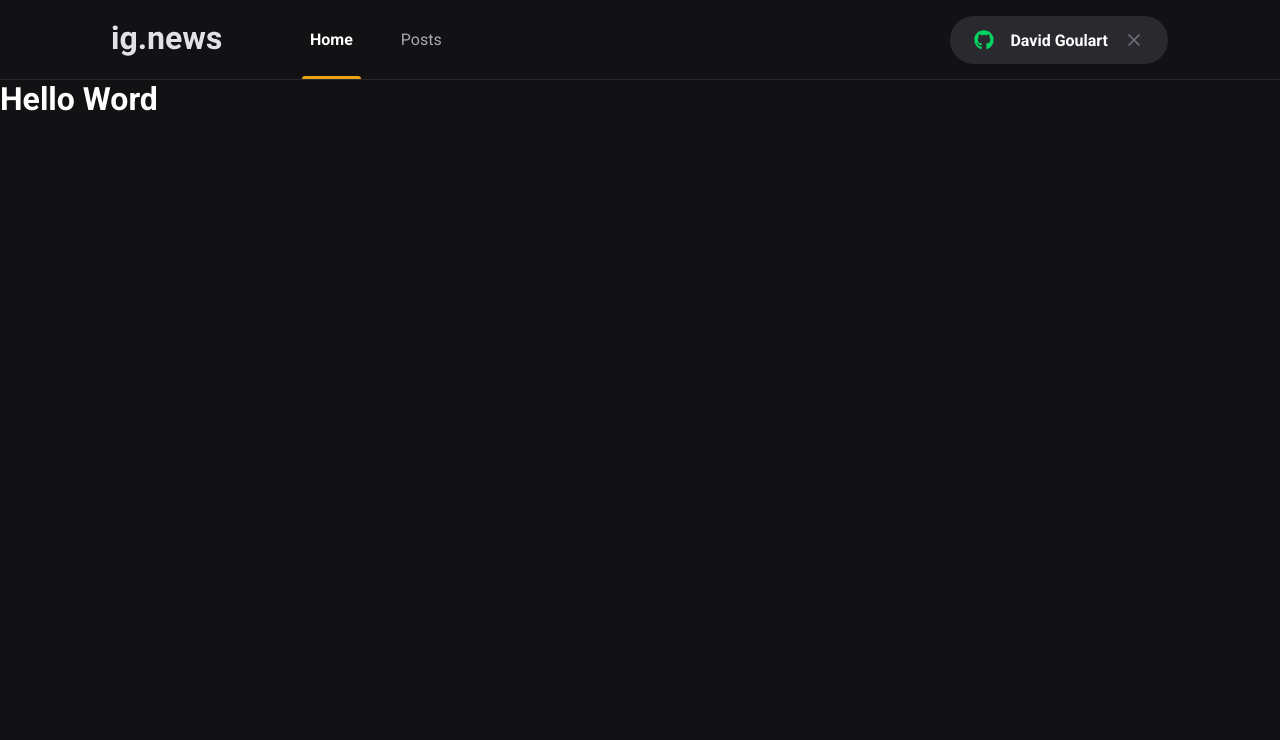
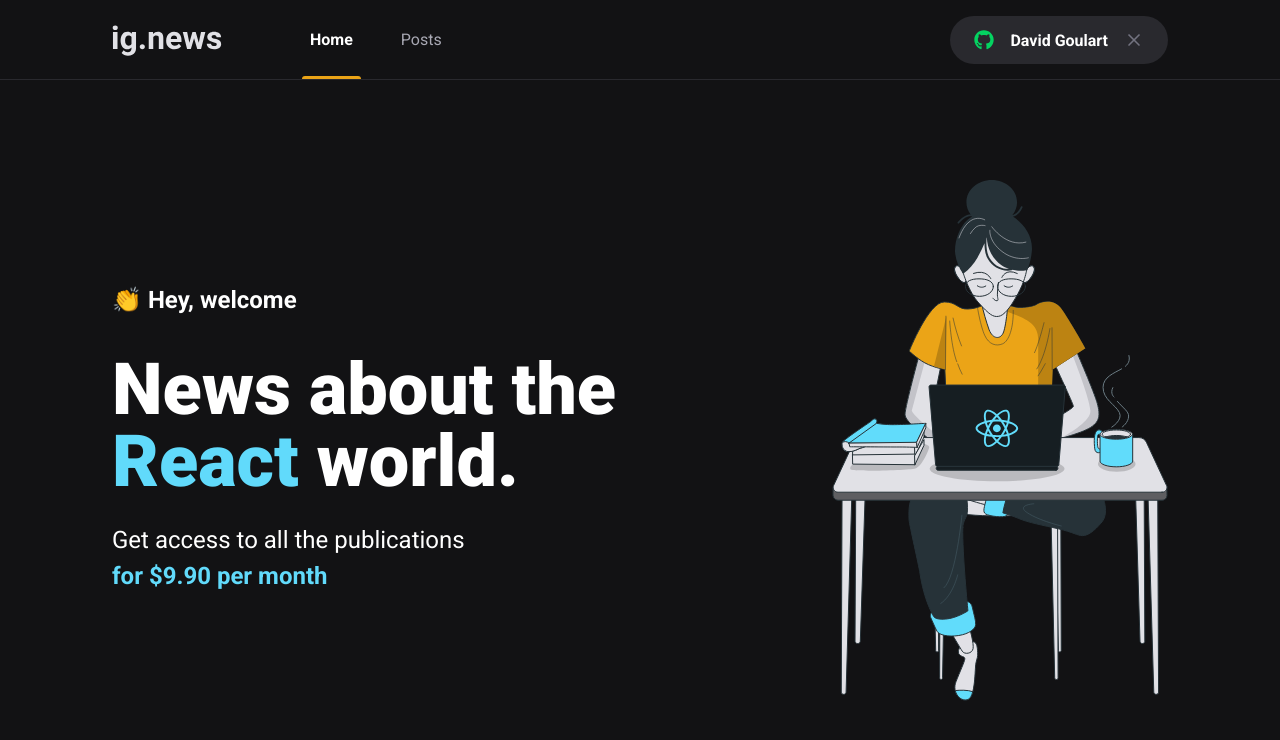
Before and after one commit to davidgoulart-dev/-ig-news, a Next.js app: page / in a window 1280 px wide. Shown: the top 740 px of the page. Built offline with nearby package versions, Linux system fonts and the light colour scheme.

Commit message:
Página home estilizada, só faltando o botão subscribe

```diff
--- /dev/null
+++ b/src/pages/home.module.scss
@@ -0,0 +1,43 @@
+.contentContainer {
+    max-width: 1120px;
+    margin: 0 auto;
+    padding: 0 2rem;
+    height: calc(100vh - 5rem);
+    display: flex;
+    align-items: center;
+    justify-content: space-between;
+
+
+}
+
+.hero {
+    max-width: 600px;
+
+    > span {
+        font-size: 1.5rem;
+        font-weight: bold;
+    }
+    h1{
+        font-size: 4.5rem;
+        line-height: 4.5rem;
+        font-weight: 900;
+        margin-top: 2.5rem;
+
+        span {
+            color: var(--cyan-500);
+        }
+    }
+    p {
+        font-size: 1.5rem;
+        margin-top: 1.5rem;
+        line-height: 2.25rem;
+
+        span {
+            color: var(--cyan-500);
+            font-weight: bold;
+        }
+    }
+    button {
+        margin-top: 2.5rem;
+    }
+}
--- a/src/pages/index.tsx
+++ b/src/pages/index.tsx
@@ -1,4 +1,4 @@
-
+import styles from './home.module.scss';
 import { Inter } from 'next/font/google'
 import Head from 'next/head'
 
@@ -11,7 +11,21 @@
       <Head>
         <title>Home | ig.news</title>
       </Head>
-      <h1 >Hello Word</h1>
+
+      <main className={styles.contentContainer}>
+        <section className={styles.hero}>
+          <span> 👏 Hey, welcome</span>
+          <h1>News about the <span>React</span> world.</h1>
+          <p>
+        Get access to all the publications <br />
+        <span>for $9.90 per month</span>
+      </p>
+
+        </section>
+
+        <img src='/images/avatar.svg' alt='Girl Coding'/>
+
+      </main>
     </>
   )
 }
```
